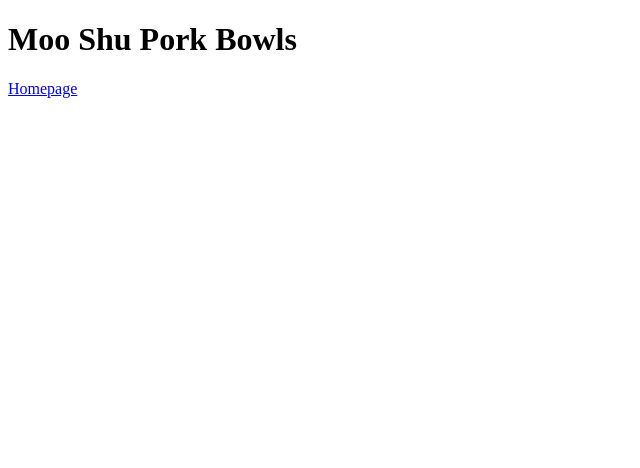
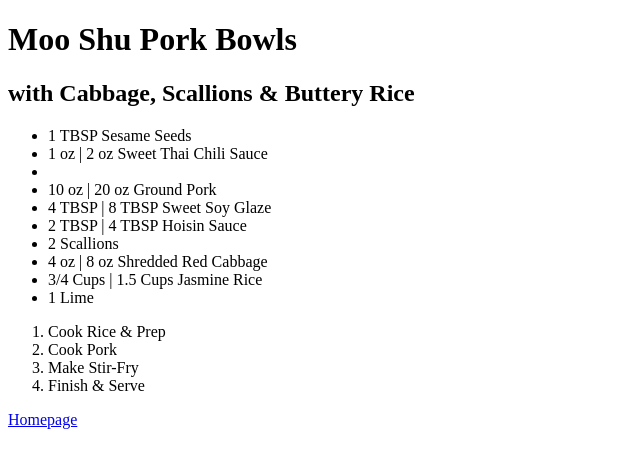
Before and after one commit to Iced6meric6nos/recipes, a plain HTML site: page hello_fresh/moo_shu_pork_bowls.html in a window 1280 px wide. Shown: the whole page, without its empty margins (0-640 px from the left). Drawn offline with Linux system fonts and the light colour scheme.

Commit message:
Added description, ingredients and a steps to cook section to the Moo Shu Pork Bowls Tacos

```diff
--- a/hello_fresh/moo_shu_pork_bowls.html
+++ b/hello_fresh/moo_shu_pork_bowls.html
@@ -7,6 +7,29 @@
     <body>
         <h1>Moo Shu Pork Bowls</h1>
 
+        <!-- Description -->
+        <h2>with Cabbage, Scallions & Buttery Rice</h2>
+
+        <!-- Ingredients -->
+        <ul>
+            <li>1 TBSP Sesame Seeds</li>
+            <li>1 oz | 2 oz Sweet Thai Chili Sauce<li>
+            <li>10 oz |  20 oz Ground Pork</li>
+            <li>4 TBSP | 8 TBSP Sweet Soy Glaze</li>
+            <li>2 TBSP | 4 TBSP Hoisin Sauce</li>
+            <li>2 Scallions</li>
+            <li>4 oz | 8 oz Shredded Red Cabbage</li>
+            <li>3/4 Cups | 1.5 Cups Jasmine Rice</li>
+            <li>1 Lime</li>
+        </ul>
+        <!-- Steps To Cook -->
+        <ol>
+            <li>Cook Rice & Prep</li>
+            <li>Cook Pork</li>
+            <li>Make Stir-Fry</li>
+            <li>Finish & Serve</li>
+        </ol>
+
         <a href="../index.html">Homepage</a>
     </body>
 </html>
```
